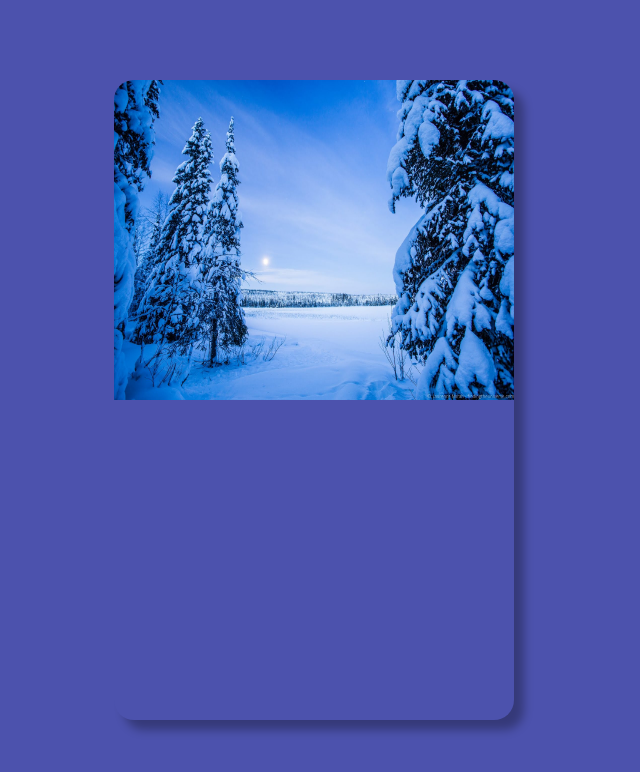
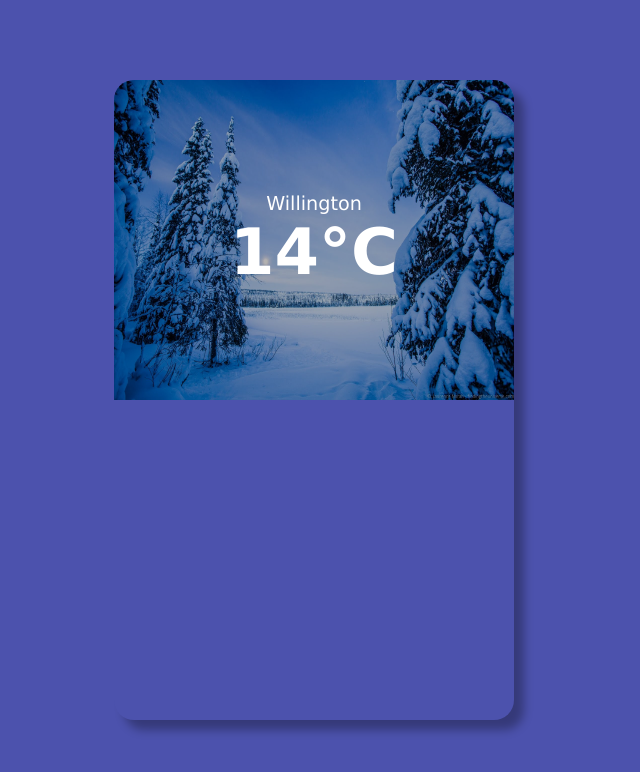
Before and after one commit to Danieldotcomcoder/Weather-App, an Angular app: page / in a window 1280 px wide. Shown: the top 772 px of the page, without its empty margins (326-966 px from the left). Built offline with nearby package versions, Linux system fonts and the light colour scheme.

Commit message:
Create and style weather data contianer

```diff
--- a/src/app/app.component.html
+++ b/src/app/app.component.html
@@ -2,6 +2,11 @@
   <div class="upper-data">
      <img src="../assets/cold.jpg" *ngIf=" 14 > 15">
      <img src="../assets/cold.jpg" *ngIf=" 14 <= 15">
+
+     <div class="weather-data">
+      <div class="location">Willington</div>
+      <div class="temperature">{{ 14.40 | number: '1.0-0'}}°C</div>
+     </div>
   </div>
   <div class="lower-data">
 
--- a/src/styles.css
+++ b/src/styles.css
@@ -50,3 +50,28 @@
     width: 100%;
     height: 100%;
 }
+
+.weather-data {
+    position: relative;
+    z-index: 1;
+    width: 100%;
+    height: 100%;
+    background-color: var(--shadow-dark);
+    display: flex;
+    flex-direction: column;
+    align-items: center;
+    justify-content: center;
+}
+
+.location {
+    color: var(--white);
+    text-align: center;
+    font-size: 1.2em;
+}
+
+.temperature {
+    color: var(--white);
+    font-size: 4em;
+    text-align: center;
+    font-weight: 900;
+}
```
